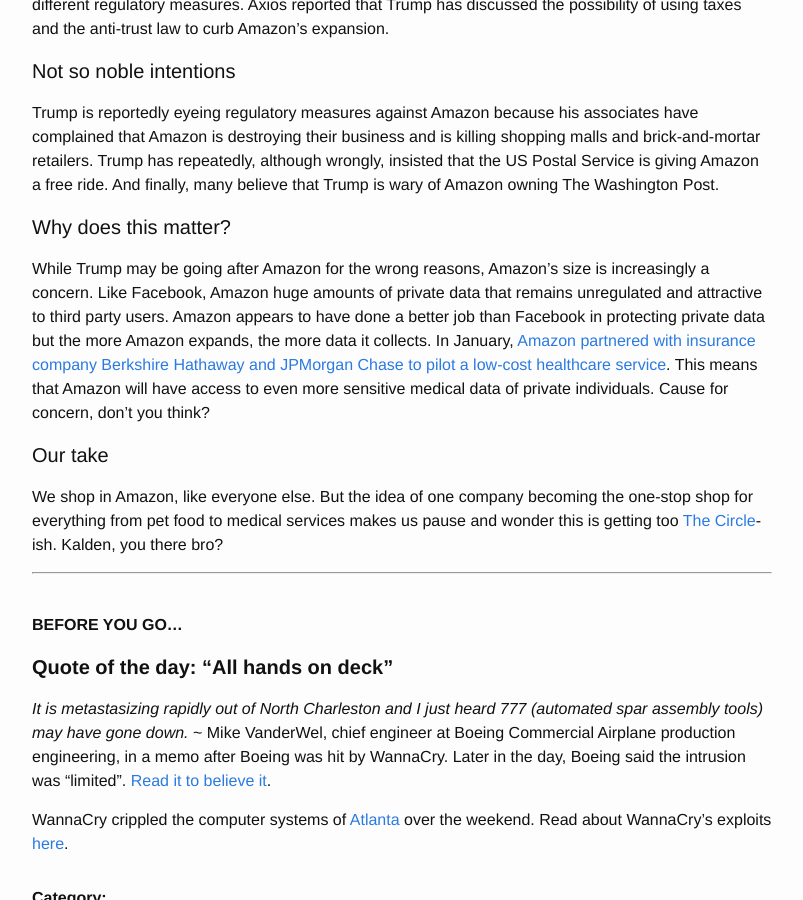
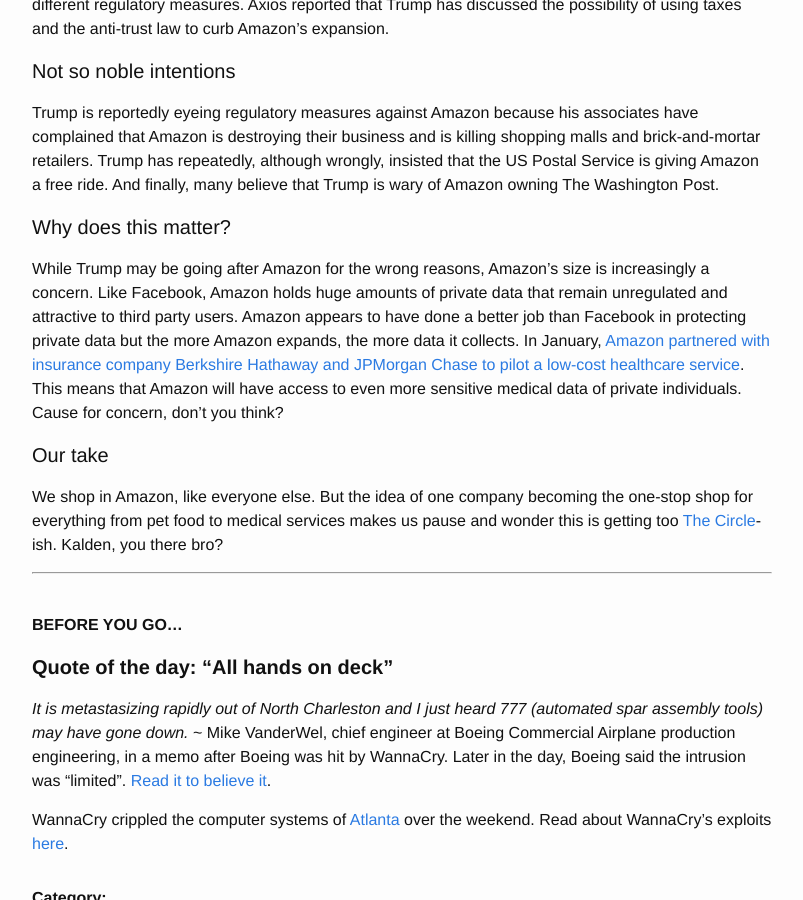
Before and after one commit to Sparkleleuk/Sustainability_Matters, a Jekyll site: the page built from _posts/2018-03-28-amazon.markdown, in a window 1280 px wide and 900 px high, scrolled down 371 px. Shown: the whole window, without its empty margins (238-1041 px from the left). Built offline with Jekyll 4.4.1, drawn with Linux system fonts in a browser that asks for light colours.

Commit message:
fix post

```diff
--- a/_posts/2018-03-28-amazon.markdown
+++ b/_posts/2018-03-28-amazon.markdown
@@ -15,7 +15,7 @@ Trump is reportedly eyeing regulatory measures against Amazon because his associ
 
 #### Why does this matter?
 
-While Trump may be going after Amazon for the wrong reasons, Amazon's size is increasingly a concern. Like Facebook, Amazon huge amounts of private data that remains unregulated and attractive to third party users. Amazon appears to have done a better job than Facebook in protecting private data but the more Amazon expands, the more data it collects. In January, <a href="https://www.sustainabilitymatters.info/healthcare/human%20rights/2018/01/31/amazon-healthcare.html" target="_blank">Amazon partnered with insurance company Berkshire Hathaway and JPMorgan Chase to pilot a low-cost healthcare service</a>. This means that Amazon will have access to even more sensitive medical data of private individuals. Cause for concern, don't you think?
+While Trump may be going after Amazon for the wrong reasons, Amazon's size is increasingly a concern. Like Facebook, Amazon holds huge amounts of private data that remain unregulated and attractive to third party users. Amazon appears to have done a better job than Facebook in protecting private data but the more Amazon expands, the more data it collects. In January, <a href="https://www.sustainabilitymatters.info/healthcare/human%20rights/2018/01/31/amazon-healthcare.html" target="_blank">Amazon partnered with insurance company Berkshire Hathaway and JPMorgan Chase to pilot a low-cost healthcare service</a>. This means that Amazon will have access to even more sensitive medical data of private individuals. Cause for concern, don't you think?
 
 #### Our take
 
```
